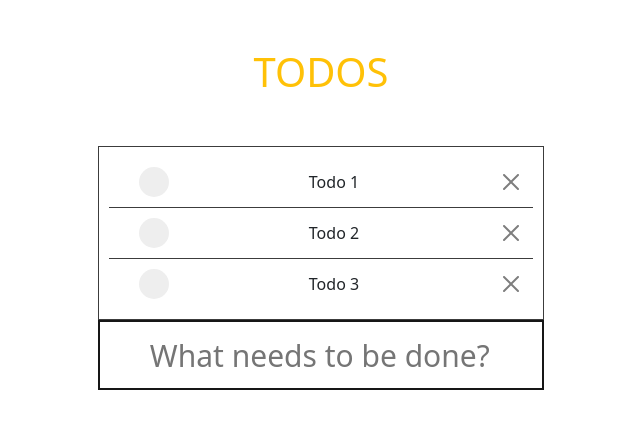
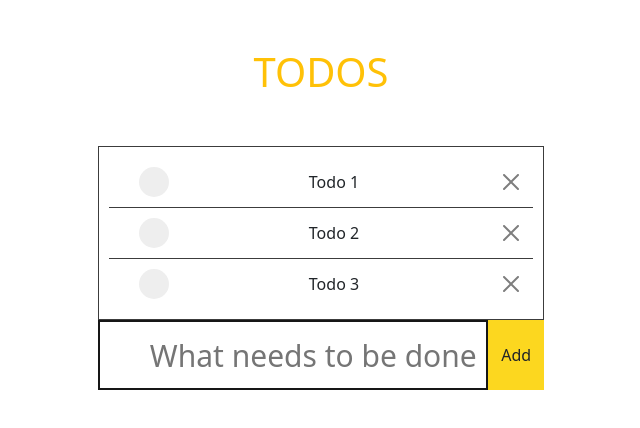
Before and after one commit to Angular-OTUS/ToDoList-ViktoriyaEvladenko-, an Angular app in the folder todos/: page / in a window 1280 px wide. Shown: the top 428 px of the page, without its empty margins (319-959 px from the left). Built offline with nearby package versions, Linux system fonts and the light colour scheme.

Commit message:
feat: todo button add

```diff
--- a/todos/src/app/components/to-do-list/to-do-list.component.html
+++ b/todos/src/app/components/to-do-list/to-do-list.component.html
@@ -34,6 +34,7 @@
 
         <div class="todo-input">
             <input type="text" name="todoValue" placeholder="What needs to be done?">
+            <button class="btn">Add</button>
         </div>
 
     </div>
--- a/todos/src/app/components/to-do-list/to-do-list.component.scss
+++ b/todos/src/app/components/to-do-list/to-do-list.component.scss
@@ -186,3 +186,11 @@ ul{
         margin: 0;
     }
 }
+
+.todo-input{
+    .btn{
+        border: 1px solid #fcd71f;
+        background: #fcd71f;
+        border-radius: 0;
+    }
+}
```
